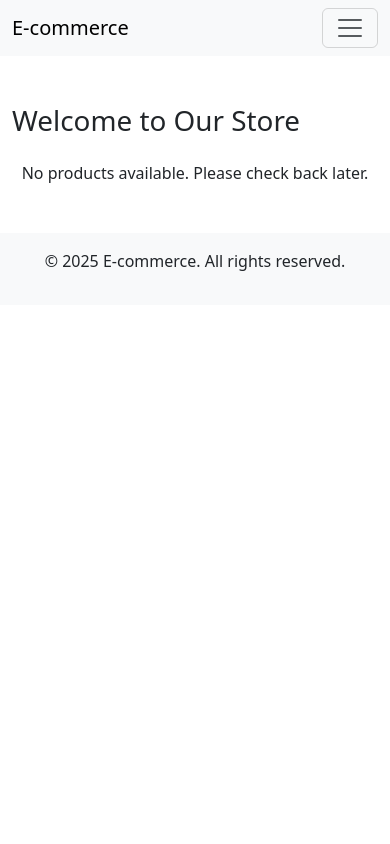
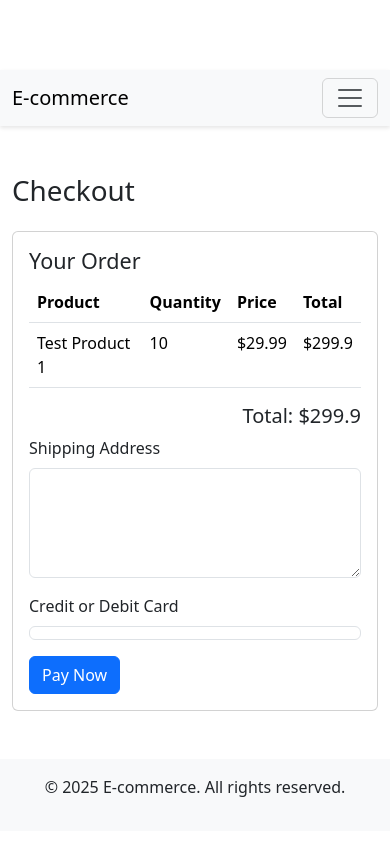
Before and after one commit to Sarik-k-k/testingecomerce, a Flask app: page /checkout in a window 390 px wide. Run offline with Flask 3, Linux system fonts and the light colour scheme; a user stored in the database is signed in; tables that the repository leaves empty hold one stand-in row (values such as "Sample post"); some libraries are stand-ins or nearby versions.

Commit message:
Add files via upload

```diff
--- a/app/routes.py
+++ b/app/routes.py
@@ -72,17 +72,22 @@ def checkout():
     total = sum(item.product.price * item.quantity for item in cart_items)
     if request.method == 'POST':
         stripe.api_key = current_app.config.get('STRIPE_SECRET_KEY')
+        stripe_token = request.form.get('stripeToken')
+        shipping_address = request.form.get('shipping_address')
+
         try:
-            payment_intent = stripe.PaymentIntent.create(
+            charge = stripe.Charge.create(
                 amount=int(total * 100),  # Stripe expects amount in cents
                 currency='usd',
+                source=stripe_token,
+                description=f'Order for user {current_user.id}',
                 metadata={'user_id': current_user.id}
             )
             order = Order(
                 user_id=current_user.id,
                 total_amount=total,
-                status='pending',
-                shipping_address=request.form.get('shipping_address')
+                status='completed',
+                shipping_address=shipping_address
             )
             db.session.add(order)
             db.session.flush()
@@ -103,7 +108,7 @@ def checkout():
         except stripe.error.StripeError as e:
             flash(f'Payment failed: {str(e)}', 'danger')
 
-    return render_template('checkout.html', total=total, stripe_publishable_key=current_app.config.get('STRIPE_PUBLISHABLE_KEY'))
+    return render_template('checkout.html', cart_items=cart_items, total=total, stripe_publishable_key=current_app.config.get('STRIPE_PUBLISHABLE_KEY'))
 
 @main.route('/orders')
 @login_required
--- a/app/static/css/style.css
+++ b/app/static/css/style.css
@@ -0,0 +1,20 @@
+/* Custom styles for the e-commerce website */
+body {
+    padding-top: 70px;
+}
+
+.navbar {
+    box-shadow: 0 2px 4px rgba(0, 0, 0, 0.1);
+}
+
+.card {
+    transition: transform 0.2s;
+}
+
+.card:hover {
+    transform: translateY(-5px);
+}
+
+.alert {
+    margin-top: 20px;
+}
--- a/app/templates/checkout.html
+++ b/app/templates/checkout.html
@@ -1,40 +1,89 @@
 {% extends "base.html" %}
-{% block title %}Home - E-commerce{% endblock %}
+{% block title %}Checkout - E-commerce{% endblock %}
 {% block content %}
-<h1 class="mb-4">Welcome to Our Store</h1>
+<h1 class="mb-4">Checkout</h1>
 
-{% if products %}
-    <div class="row row-cols-1 row-cols-md-3 g-4">
-        {% for product in products %}
-            <div class="col">
-                <div class="card h-100">
-                    {% if product.image_url %}
-                        <img src="{{ product.image_url }}" class="card-img-top" alt="{{ product.name }}" style="height: 200px; object-fit: cover;">
-                    {% else %}
-                        <div class="card-img-top bg-secondary text-white d-flex align-items-center justify-content-center" style="height: 200px;">
-                            No Image
-                        </div>
-                    {% endif %}
-                    <div class="card-body">
-                        <h5 class="card-title">{{ product.name }}</h5>
-                        <p class="card-text">${{ product.price | round(2) }}</p>
-                        {% if product.stock > 0 %}
-                            <form action="{{ url_for('main.add_to_cart', product_id=product.id) }}" method="POST" class="d-inline">
-                                <input type="number" name="quantity" value="1" min="1" max="{{ product.stock }}" class="form-control d-inline-block w-auto" style="width: 80px;">
-                                <button type="submit" class="btn btn-primary btn-sm">Add to Cart</button>
-                            </form>
-                        {% else %}
-                            <span class="text-danger">Out of Stock</span>
-                        {% endif %}
+<div class="row justify-content-center">
+    <div class="col-md-8">
+        <div class="card">
+            <div class="card-body">
+                <h4>Your Order</h4>
+                <table class="table">
+                    <thead>
+                        <tr>
+                            <th>Product</th>
+                            <th>Quantity</th>
+                            <th>Price</th>
+                            <th>Total</th>
+                        </tr>
+                    </thead>
+                    <tbody>
+                        {% for item in cart_items %}
+                            <tr>
+                                <td>{{ item.product.name }}</td>
+                                <td>{{ item.quantity }}</td>
+                                <td>${{ item.product.price | round(2) }}</td>
+                                <td>${{ (item.quantity * item.product.price) | round(2) }}</td>
+                            </tr>
+                        {% endfor %}
+                    </tbody>
+                </table>
+                <h5 class="text-end">Total: ${{ total | round(2) }}</h5>
+
+                <form method="POST" id="payment-form">
+                    <div class="mb-3">
+                        <label for="shipping_address" class="form-label">Shipping Address</label>
+                        <textarea class="form-control" id="shipping_address" name="shipping_address" rows="4" required></textarea>
                     </div>
-                    <div class="card-footer">
-                        <a href="{{ url_for('main.product', product_id=product.id) }}" class="btn btn-outline-secondary btn-sm">View Details</a>
+                    <div class="mb-3">
+                        <label for="card-element" class="form-label">Credit or Debit Card</label>
+                        <div id="card-element" class="form-control"></div>
+                        <div id="card-errors" class="text-danger"></div>
                     </div>
-                </div>
+                    <button type="submit" class="btn btn-primary">Pay Now</button>
+                </form>
             </div>
-        {% endfor %}
+        </div>
     </div>
-{% else %}
-    <p class="text-center">No products available. Please check back later.</p>
-{% endif %}
+</div>
+
+<script src="https://js.stripe.com/v3/"></script>
+<script src="{{ url_for('static', filename='js/stripe.js') }}"></script>
+<script>
+    var stripe = Stripe('{{ stripe_publishable_key }}');
+    var elements = stripe.elements();
+    var card = elements.create('card');
+    card.mount('#card-element');
+
+    card.on('change', function(event) {
+        var displayError = document.getElementById('card-errors');
+        if (event.error) {
+            displayError.textContent = event.error.message;
+        } else {
+            displayError.textContent = '';
+        }
+    });
+
+    var form = document.getElementById('payment-form');
+    form.addEventListener('submit', function(event) {
+        event.preventDefault();
+        stripe.createToken(card).then(function(result) {
+            if (result.error) {
+                document.getElementById('card-errors').textContent = result.error.message;
+            } else {
+                stripeTokenHandler(result.token);
+            }
+        });
+    });
+
+    function stripeTokenHandler(token) {
+        var form = document.getElementById('payment-form');
+        var hiddenInput = document.createElement('input');
+        hiddenInput.setAttribute('type', 'hidden');
+        hiddenInput.setAttribute('name', 'stripeToken');
+        hiddenInput.setAttribute('value', token.id);
+        form.appendChild(hiddenInput);
+        form.submit();
+    }
+</script>
 {% endblock %}
--- /dev/null
+++ b/wsgi.py
@@ -0,0 +1,6 @@
+from app import create_app
+
+app = create_app()
+
+if __name__ == "__main__":
+    app.run()
```
Also changed, not shown: app/templates/cart.html (+10 -11 lines).
